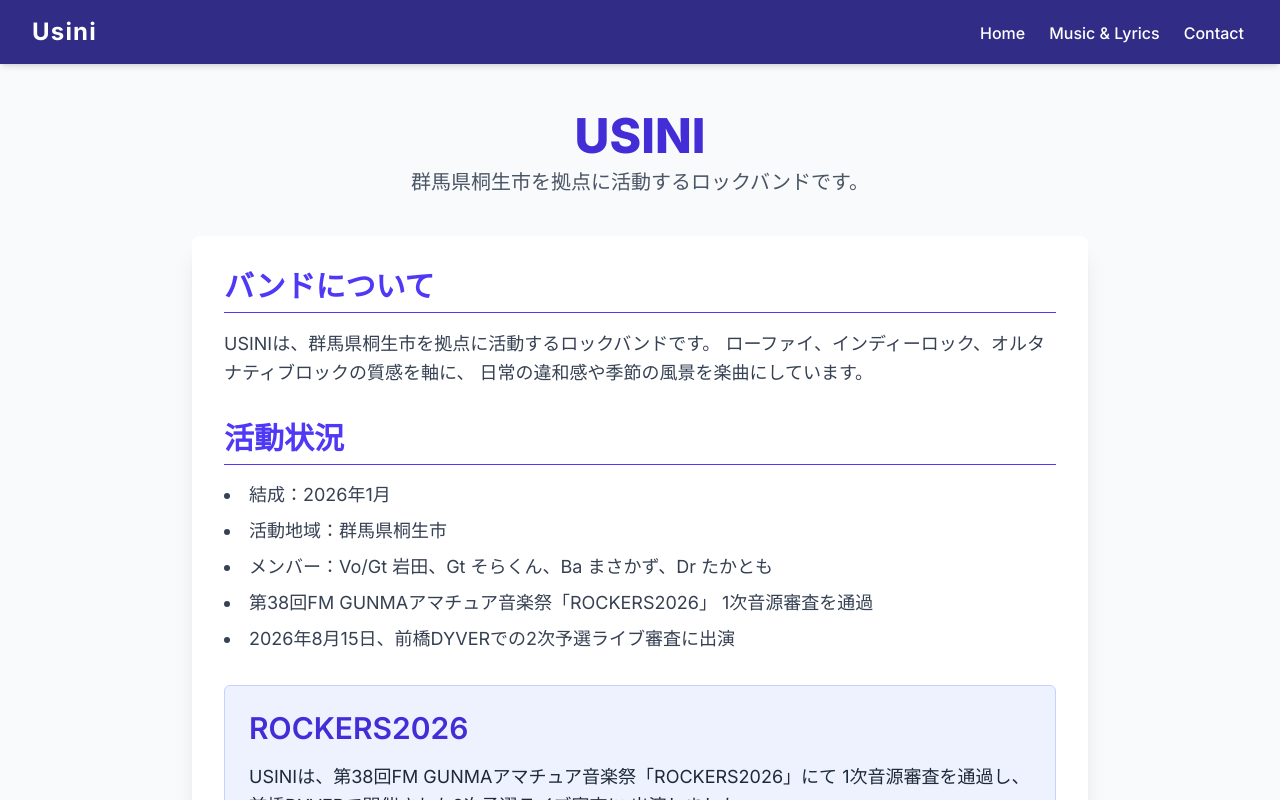
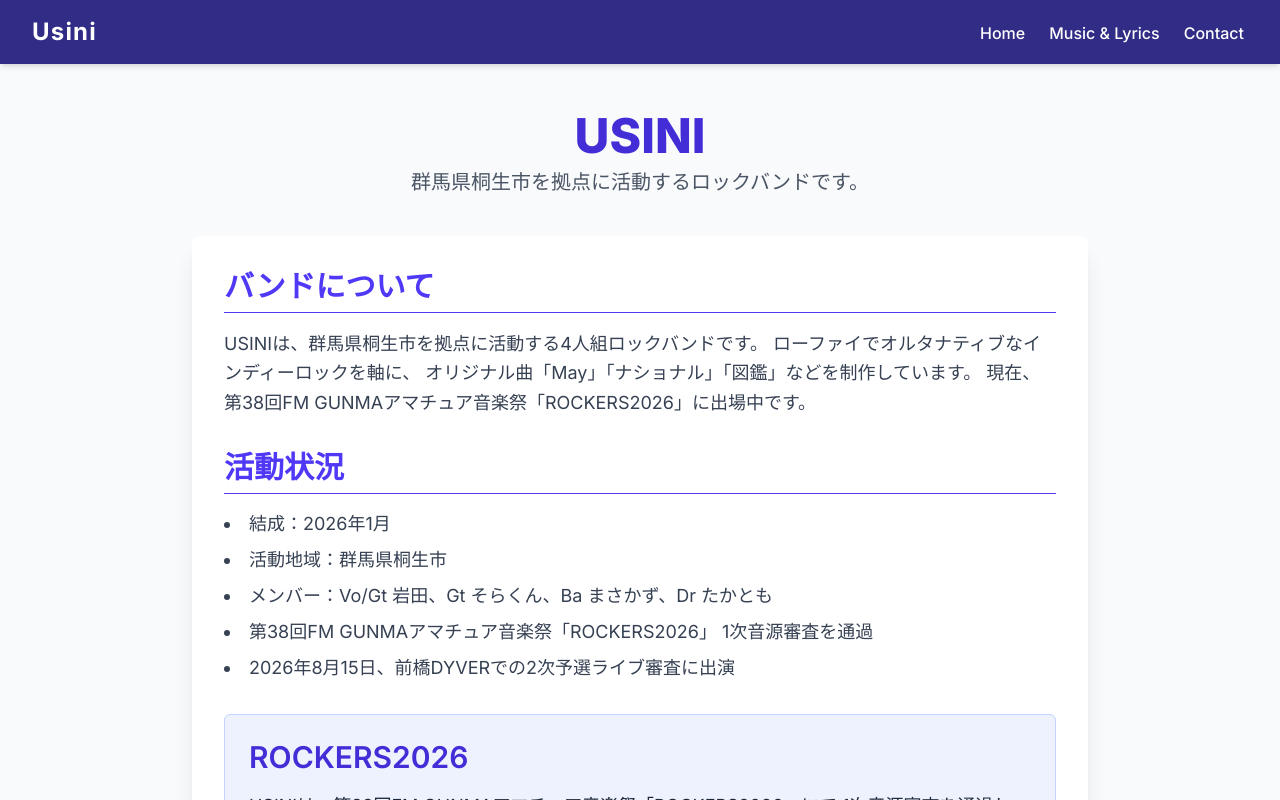
Before and after one commit to satohidetada/my-band-site, a Next.js app: page / in a window 1280 px wide. Shown: the top 800 px of the page. Built offline with nearby package versions, Linux system fonts and the light colour scheme.

Commit message:
Update band intro and ROCKERS2026 status

```diff
--- a/src/app/page.tsx
+++ b/src/app/page.tsx
@@ -15,11 +15,12 @@ export default function AboutPage() {
           <h2 className="text-3xl font-semibold text-indigo-600 mb-4 border-b pb-2">
             バンドについて
           </h2>
-          <p className="text-gray-700 text-lg leading-relaxed">
-            USINIは、群馬県桐生市を拠点に活動するロックバンドです。
-            ローファイ、インディーロック、オルタナティブロックの質感を軸に、
-            日常の違和感や季節の風景を楽曲にしています。
-          </p>
+         <p className="text-gray-700 text-lg leading-relaxed">
+  USINIは、群馬県桐生市を拠点に活動する4人組ロックバンドです。
+  ローファイでオルタナティブなインディーロックを軸に、
+  オリジナル曲「May」「ナショナル」「図鑑」などを制作しています。
+  現在、第38回FM GUNMAアマチュア音楽祭「ROCKERS2026」に出場中です。
+</p>
         </section>
 
         <section className="mb-8">
```
